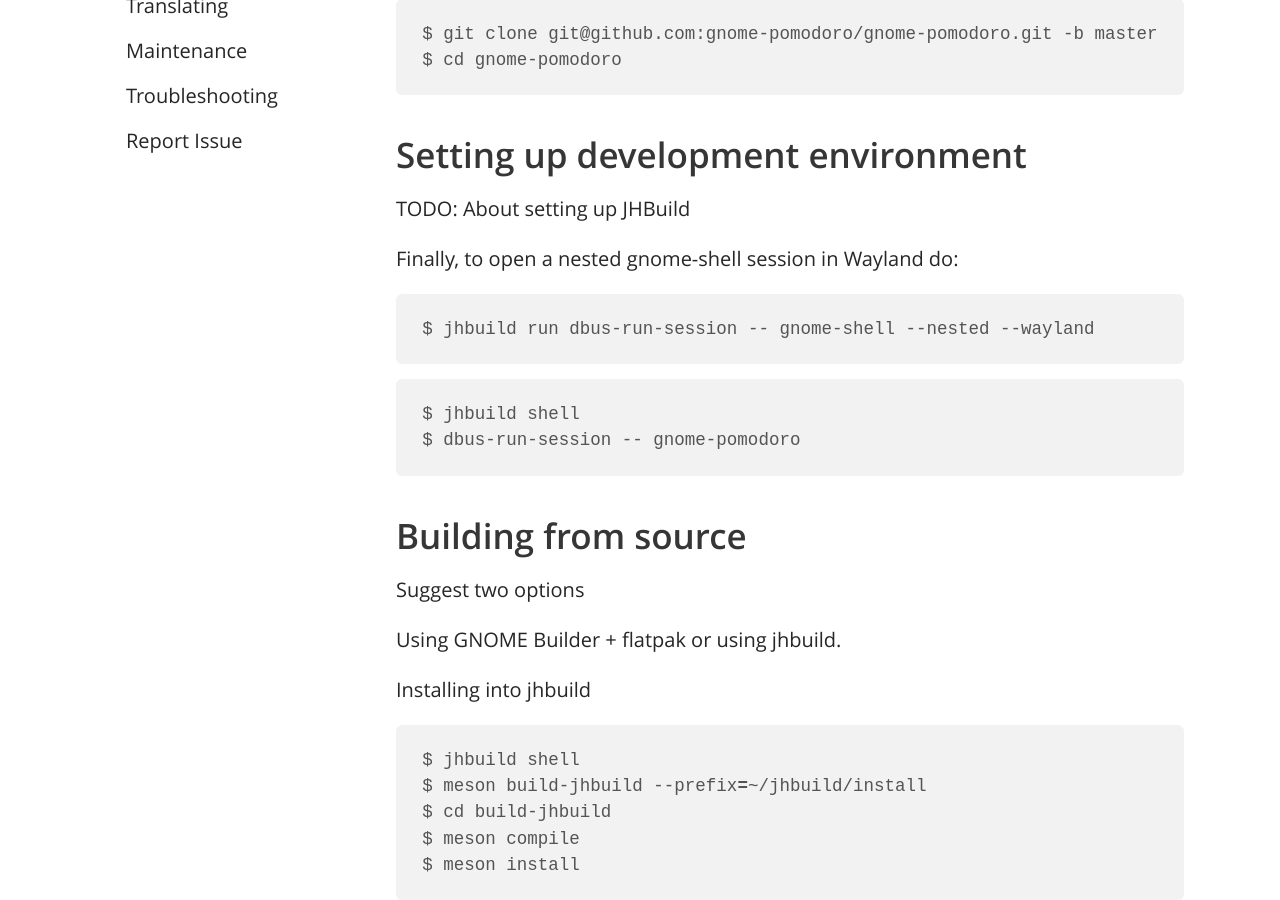
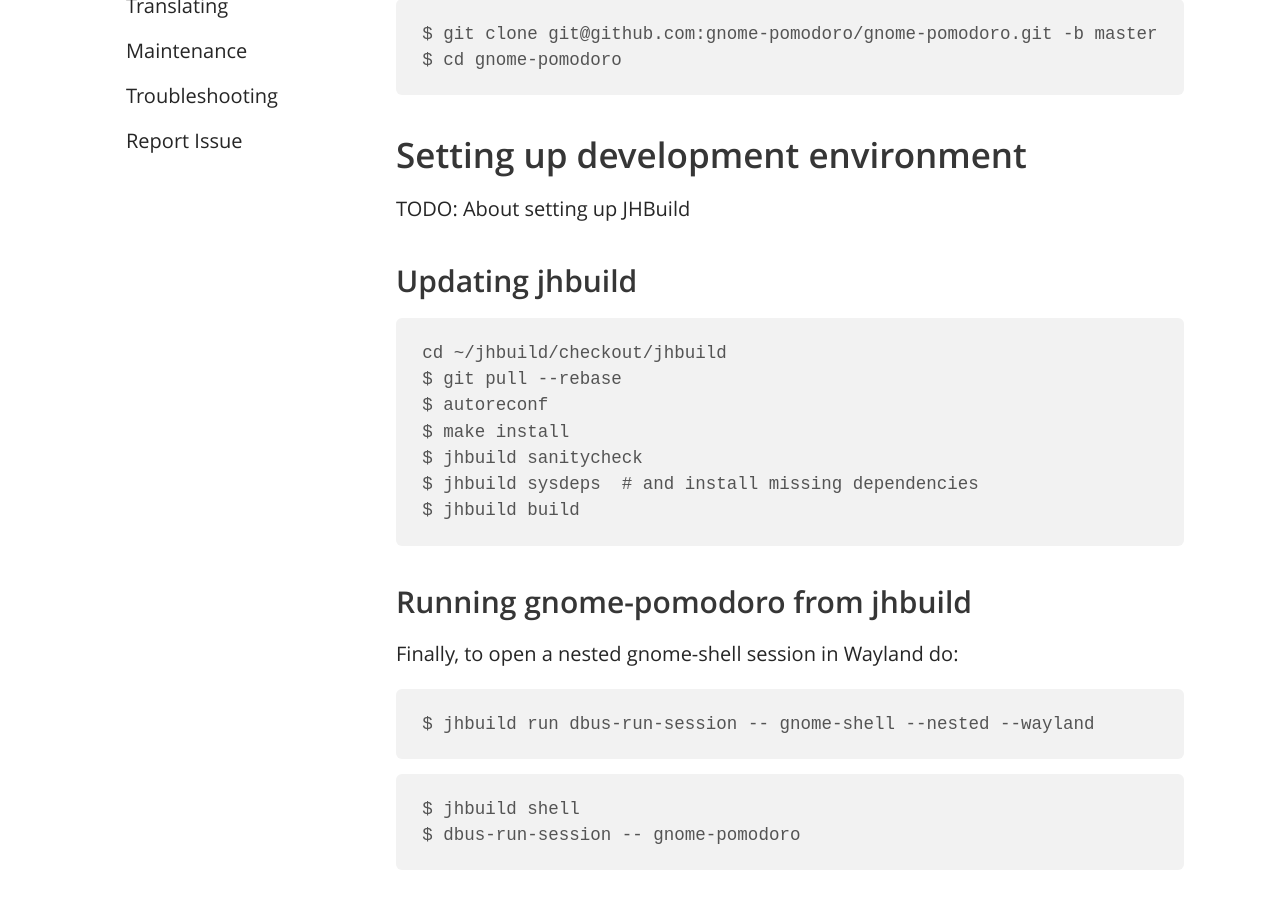
Before and after one commit to gnome-pomodoro/gnome-pomodoro-website, an MkDocs documentation site: the page built from docs/docs/get-involved/development.md, in a window 1280 px wide and 900 px high, scrolled down 655 px. Built offline with MkDocs 1.6.1, drawn with Linux system fonts in a browser that asks for light colours.

Commit message:
section: Updating jhbuild

````diff
--- a/docs/docs/get-involved/development.md
+++ b/docs/docs/get-involved/development.md
@@ -33,6 +33,20 @@
 
 TODO: About setting up JHBuild
 
+### Updating jhbuild
+
+```
+cd ~/jhbuild/checkout/jhbuild
+$ git pull --rebase
+$ autoreconf
+$ make install
+$ jhbuild sanitycheck
+$ jhbuild sysdeps  # and install missing dependencies
+$ jhbuild build
+```
+
+
+### Running gnome-pomodoro from jhbuild
 
 Finally, to open a nested gnome-shell session in Wayland do:
 ```
````
